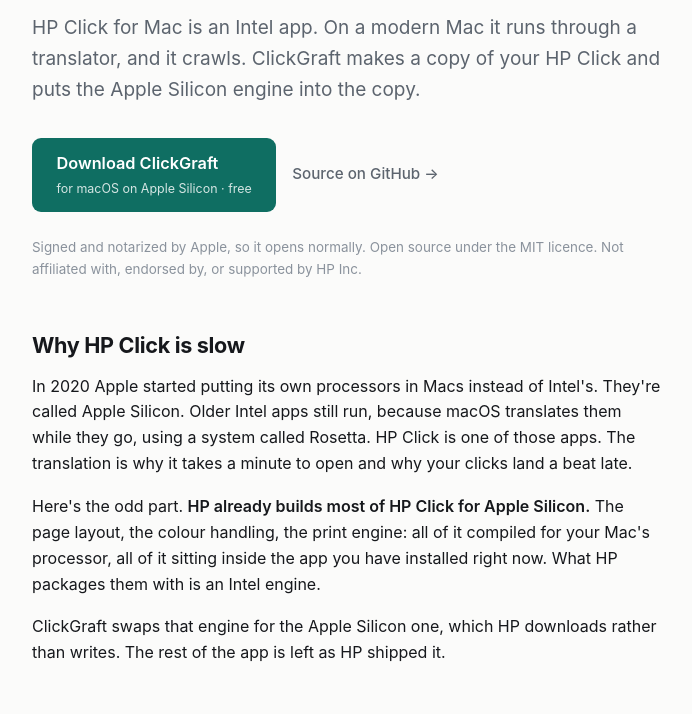
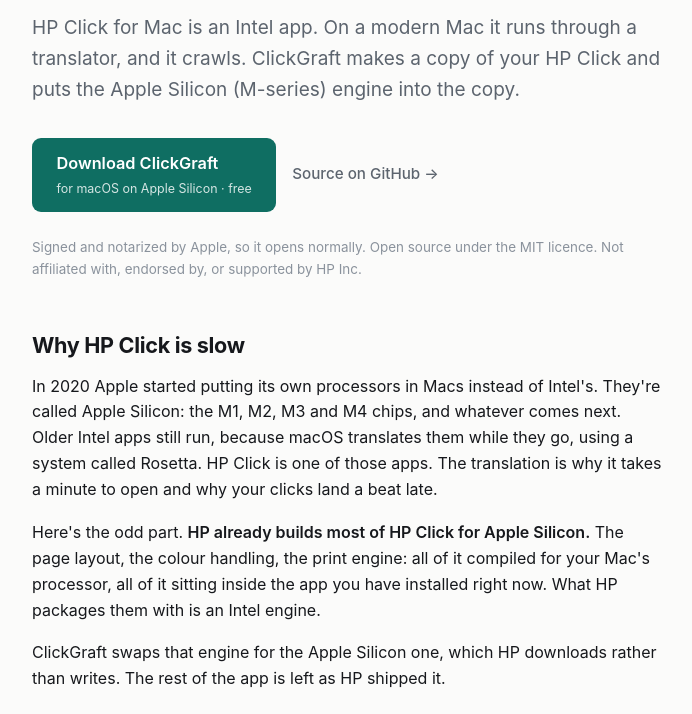
Before and after one commit to taggie313/ClickGraft, a plain HTML site: page site/index.html in a window 1280 px wide. Shown: the part 61-775 px from the top of the page, without its empty margins (292-984 px from the left). Drawn offline with Linux system fonts and the light colour scheme.

Commit message:
Name the M-series chips at first mention of Apple Silicon
Mac owners know their machine as an M1 or an M3 long before they know the
phrase Apple Silicon. Someone who can't tell which one they have can't tell
whether this page is for them.

```diff
--- a/site/index.html
+++ b/site/index.html
@@ -138,7 +138,7 @@
   <h1>ClickGraft</h1>
   <p class="lede">HP Click for Mac is an Intel app. On a modern Mac it runs
      through a translator, and it crawls. ClickGraft makes a copy of your HP
-     Click and puts the Apple&nbsp;Silicon engine into the copy.</p>
+     Click and puts the Apple&nbsp;Silicon (M-series) engine into the copy.</p>
 
   <div class="cta">
     <a class="btn" id="dl" href="ClickGraft.zip" download>
@@ -158,7 +158,8 @@
 <h2>Why HP Click is slow</h2>
 
 <p>In 2020 Apple started putting its own processors in Macs instead of Intel's.
-They're called Apple&nbsp;Silicon. Older Intel apps still run, because macOS
+They're called Apple&nbsp;Silicon: the M1, M2, M3 and M4 chips, and whatever
+comes next. Older Intel apps still run, because macOS
 translates them while they go, using a system called Rosetta. HP Click is one of
 those apps. The translation is why it takes a minute to open and why your clicks
 land a beat late.</p>
```
